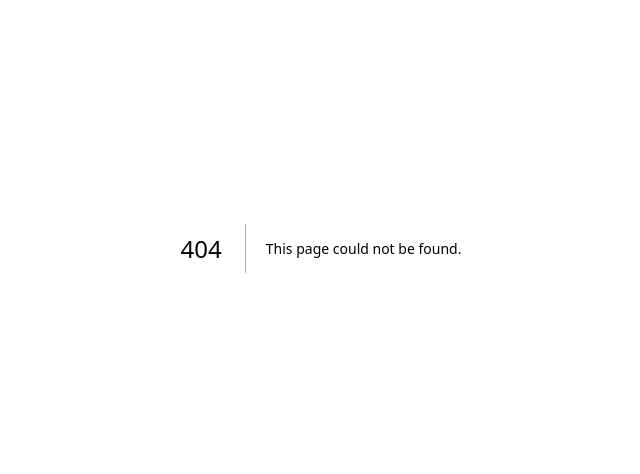
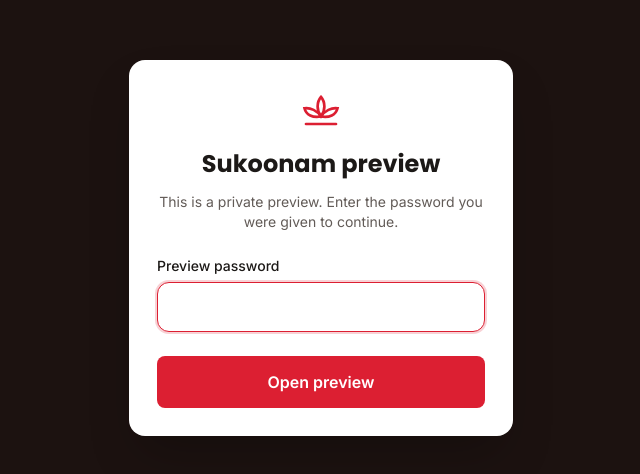
Before and after one commit to biradarakshay533-crypto/project-sukoon, a Next.js app in the folder web/: page /preview-login in a window 1280 px wide. Before the commit this address had no page. Shown: the part 152-626 px from the top of the page, without its empty margins (319-959 px from the left). Built offline with nearby package versions, Linux system fonts and the light colour scheme.

Commit message:
Add a password page in front of the private preview

```diff
--- a/web/src/app/connection-check/page.tsx
+++ /dev/null
@@ -1,32 +0,0 @@
-import { Suspense } from "react";
-import { connection } from "next/server";
-import { createClient } from "@/lib/supabase/server";
-
-// Temporary page that proves the website can reach Supabase.
-export default function ConnectionCheck() {
-  return (
-    <main className="p-8 font-sans">
-      <h1 className="text-2xl font-bold">Sukoonam connection check</h1>
-      <Suspense fallback={<p className="mt-4">Checking...</p>}>
-        <ConnectionResult />
-      </Suspense>
-    </main>
-  );
-}
-
-async function ConnectionResult() {
-  await connection();
-  const supabase = await createClient();
-  const { data, error } = await supabase.from("settings").select().single();
-
-  if (error) {
-    return <p className="mt-4 text-red-600">Not connected: {error.message}</p>;
-  }
-
-  return (
-    <p className="mt-4 text-green-700">
-      Connected. Refund is {data.refund_percent}% up to{" "}
-      {data.refund_cutoff_hours} hours before a booking.
-    </p>
-  );
-}
--- a/web/src/app/layout.tsx
+++ b/web/src/app/layout.tsx
@@ -23,6 +23,8 @@ export const metadata: Metadata = {
   title: "Sukoonam",
   description: "Find and book spas near you",
   applicationName: "Sukoonam",
+  // Private preview: keep it out of Google until launch (see app/robots.ts).
+  robots: { index: false, follow: false },
   // On iPhones, "Add to Home Screen" opens full-screen with this name.
   appleWebApp: { capable: true, title: "Sukoonam", statusBarStyle: "default" },
 };
--- /dev/null
+++ b/web/src/app/preview-login/page.tsx
@@ -0,0 +1,28 @@
+import type { Metadata } from "next";
+import { Suspense } from "react";
+import { PreviewLoginForm } from "@/components/PreviewLoginForm";
+
+export const metadata: Metadata = { title: "Private preview | Sukoonam" };
+
+// The page in front of the whole site while it is a private preview.
+export default function PreviewLoginPage() {
+  return (
+    <main className="flex flex-1 items-center justify-center bg-night px-4 py-16">
+      <div className="rise-in flex w-full max-w-sm flex-col gap-6 rounded-2xl bg-white p-7 shadow-2xl">
+        <div className="flex flex-col items-center gap-3 text-center">
+          <svg viewBox="0 0 32 32" className="size-12 text-brand" fill="none" stroke="currentColor" strokeWidth={1.8} aria-hidden="true">
+            <path d="M16 6c3 3.5 3 9 0 13-3-4-3-9.5 0-13Z" />
+            <path d="M16 19c-2.5-4-7-6-11-5.5 1 4.5 5.5 6.5 11 5.5Z" />
+            <path d="M16 19c2.5-4 7-6 11-5.5-1 4.5-5.5 6.5-11 5.5Z" />
+            <path d="M6 24h20" strokeLinecap="round" />
+          </svg>
+          <h1 className="font-display text-2xl font-bold">Sukoonam preview</h1>
+          <p className="text-sm text-muted">This is a private preview. Enter the password you were given to continue.</p>
+        </div>
+        <Suspense>
+          <PreviewLoginForm />
+        </Suspense>
+      </div>
+    </main>
+  );
+}
--- /dev/null
+++ b/web/src/app/robots.ts
@@ -0,0 +1,11 @@
+import type { MetadataRoute } from "next";
+
+// While Sukoonam is a private preview, ask search engines not to list it.
+// At launch on sukoonam.in, change this to allow everything:
+//   rules: { userAgent: "*", allow: "/" }
+// and remove `robots` from the metadata in app/layout.tsx.
+export default function robots(): MetadataRoute.Robots {
+  return {
+    rules: { userAgent: "*", disallow: "/" },
+  };
+}
--- /dev/null
+++ b/web/src/components/PreviewLoginForm.tsx
@@ -0,0 +1,31 @@
+"use client";
+
+import { useActionState } from "react";
+import { useSearchParams } from "next/navigation";
+import { FormMessage, SubmitButton } from "@/components/FormField";
+import { enterPreview } from "@/lib/preview-actions";
+
+export function PreviewLoginForm() {
+  const [state, action, pending] = useActionState(enterPreview, {});
+  const next = useSearchParams().get("next") ?? "/";
+
+  return (
+    <form action={action} className="flex flex-col gap-4">
+      <input type="hidden" name="next" value={next} />
+      <label className="flex flex-col gap-1.5 text-sm font-medium">
+        Preview password
+        <input
+          id="preview-password"
+          name="password"
+          type="password"
+          required
+          autoFocus
+          autoComplete="current-password"
+          className="rounded-xl border border-line bg-white px-4 py-3 text-base font-normal outline-none transition focus:border-brand focus:ring-2 focus:ring-brand/20"
+        />
+      </label>
+      <FormMessage error={state.error} />
+      <SubmitButton pending={pending} label="Open preview" pendingLabel="Checking..." />
+    </form>
+  );
+}
--- /dev/null
+++ b/web/src/lib/preview-actions.ts
@@ -0,0 +1,35 @@
+"use server";
+
+import { cookies } from "next/headers";
+import { redirect } from "next/navigation";
+import type { FormState } from "@/lib/auth-actions";
+import { PREVIEW_COOKIE, previewPassword, previewToken } from "@/lib/preview-gate";
+
+const THIRTY_DAYS = 60 * 60 * 24 * 30;
+
+// Checks the preview password and remembers this browser for 30 days.
+export async function enterPreview(_state: FormState, formData: FormData): Promise<FormState> {
+  const password = previewPassword();
+  const typed = String(formData.get("password") ?? "");
+  const next = String(formData.get("next") ?? "/");
+
+  if (password) {
+    const [wanted, given] = await Promise.all([previewToken(password), previewToken(typed)]);
+    if (wanted !== given) {
+      // A short pause makes guessing many passwords slow.
+      await new Promise((resolve) => setTimeout(resolve, 800));
+      return { error: "That password is not right. Please check it and try again." };
+    }
+
+    (await cookies()).set(PREVIEW_COOKIE, wanted, {
+      httpOnly: true,
+      secure: process.env.NODE_ENV === "production",
+      sameSite: "lax",
+      path: "/",
+      maxAge: THIRTY_DAYS,
+    });
+  }
+
+  // Only go back to a page on this site.
+  redirect(next.startsWith("/") && !next.startsWith("//") ? next : "/");
+}
--- /dev/null
+++ b/web/src/lib/preview-gate.ts
@@ -0,0 +1,25 @@
+// A simple password in front of the whole site while it is a private preview.
+// Set PREVIEW_PASSWORD (in Vercel, not in Git) to turn it on; leave it empty
+// to turn it off. Changing the password signs everyone out.
+
+export const PREVIEW_COOKIE = "sukoonam-preview";
+export const PREVIEW_PAGE = "/preview-login";
+
+// Files phones fetch without the visitor's cookie, so they must stay open
+// for the app to install and work offline.
+const ALWAYS_OPEN = [PREVIEW_PAGE, "/manifest.webmanifest", "/sw.js", "/offline", "/robots.txt", "/icon.png", "/apple-icon.png"];
+
+export function previewPassword() {
+  return process.env.PREVIEW_PASSWORD ?? "";
+}
+
+export function isAlwaysOpen(path: string) {
+  return ALWAYS_OPEN.includes(path) || path.startsWith("/icons/");
+}
+
+// What the cookie holds: a fingerprint of the password, never the password.
+export async function previewToken(password: string) {
+  const bytes = new TextEncoder().encode(`sukoonam-preview:${password}`);
+  const digest = await crypto.subtle.digest("SHA-256", bytes);
+  return Array.from(new Uint8Array(digest), (byte) => byte.toString(16).padStart(2, "0")).join("");
+}
--- a/web/src/proxy.ts
+++ b/web/src/proxy.ts
@@ -1,9 +1,22 @@
 import { createServerClient } from "@supabase/ssr";
 import { NextResponse } from "next/server";
 import type { NextRequest } from "next/server";
+import { isAlwaysOpen, PREVIEW_COOKIE, PREVIEW_PAGE, previewPassword, previewToken } from "@/lib/preview-gate";
 
-// Runs before each page loads and keeps the visitor's login fresh.
+// Runs before each page loads: checks the preview password, then keeps the
+// visitor's login fresh.
 export async function proxy(request: NextRequest) {
+  const password = previewPassword();
+  const path = request.nextUrl.pathname;
+  if (password && !isAlwaysOpen(path)) {
+    const token = request.cookies.get(PREVIEW_COOKIE)?.value;
+    if (token !== (await previewToken(password))) {
+      const gate = new URL(PREVIEW_PAGE, request.url);
+      gate.searchParams.set("next", path + request.nextUrl.search);
+      return NextResponse.redirect(gate);
+    }
+  }
+
   let response = NextResponse.next({ request });
 
   const supabase = createServerClient(
```
Also changed, not shown: 1 other file (tests, documents, lock files or other folders).
